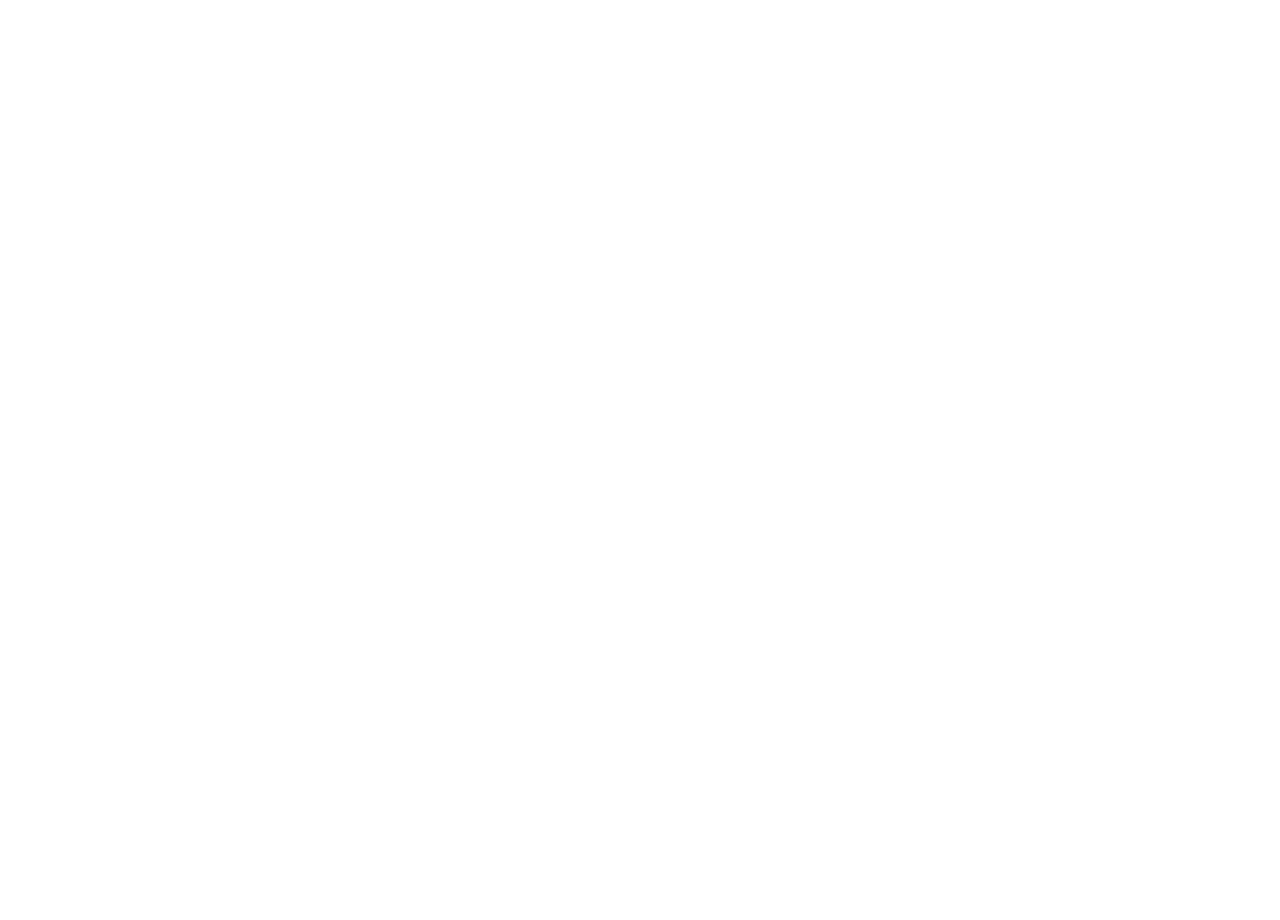
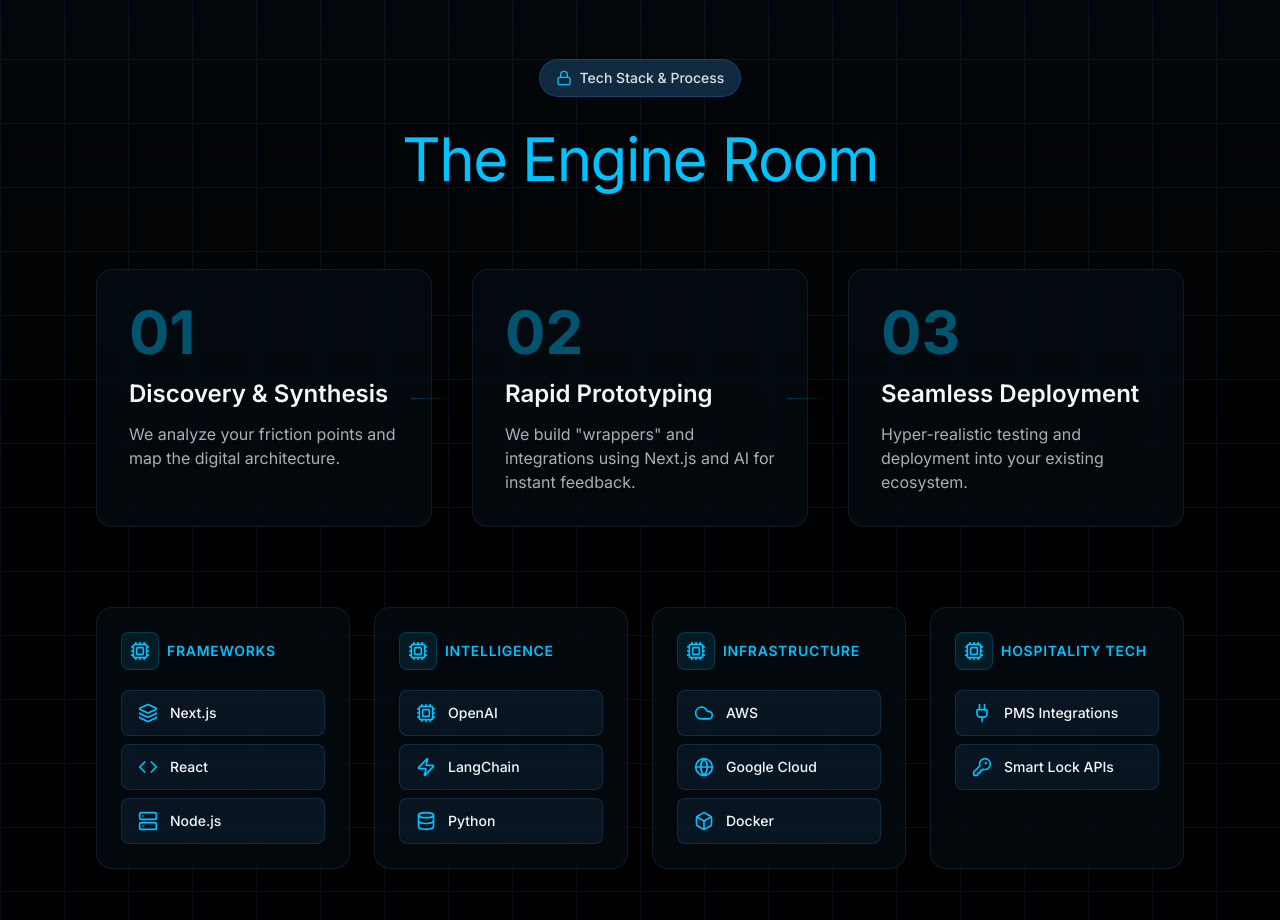
Before and after one commit to malikmajeed/skyware_it_solution, a Next.js app: page / in a window 1280 px wide. Shown: the part 1880-2800 px from the top of the page. Before the commit the page ends 1811 px from the top, so only its background shows below. Built offline with nearby package versions, Linux system fonts and the light colour scheme.

Commit message:
Add ServicesSection component and update dependencies

```diff
--- a/package.json
+++ b/package.json
@@ -11,6 +11,7 @@
   "dependencies": {
     "framer-motion": "^11.11.17",
     "lucide-react": "^0.563.0",
+    "react-icons": "^5.4.0",
     "next": "14.2.18",
     "react": "^18.3.1",
     "react-dom": "^18.3.1"
--- a/src/app/page.tsx
+++ b/src/app/page.tsx
@@ -2,12 +2,14 @@
 
 import { HeroSection } from '@/components/HeroSection';
 import { InnovationPathSection } from '@/components/homepage/InnovationPathSection';
+import {ServicesSection} from '@/components/homepage/ServicesSection';
 
 export default function Home() {
   return (
     <main className="min-h-screen">
       <HeroSection />
       <InnovationPathSection />
+      <ServicesSection />
     </main>
   );
 }
--- /dev/null
+++ b/src/components/homepage/ServicesSection.jsx
@@ -0,0 +1,176 @@
+import {
+    Cpu,
+    KeyRound,
+    Plug,
+    Code,
+    Zap,
+    Cloud,
+    Box,
+    Server,
+    Database,
+    Layers,
+    Globe,
+    Lock,
+} from 'lucide-react';
+
+import { motion } from 'framer-motion';
+
+const processSteps = [
+    {
+        step: '01',
+        title: 'Discovery & Synthesis',
+        description: 'We analyze your friction points and map the digital architecture.',
+    },
+    {
+        step: '02',
+        title: 'Rapid Prototyping',
+        description: 'We build "wrappers" and integrations using Next.js and AI for instant feedback.',
+    },
+    {
+        step: '03',
+        title: 'Seamless Deployment',
+        description: 'Hyper-realistic testing and deployment into your existing ecosystem.',
+    },
+];
+
+const techGroups = [
+    {
+        label: 'Frameworks',
+        items: [
+            { name: 'Next.js', Icon: Layers },
+            { name: 'React', Icon: Code },
+            { name: 'Node.js', Icon: Server },
+        ],
+    },
+    {
+        label: 'Intelligence',
+        items: [
+            { name: 'OpenAI', Icon: Cpu },
+            { name: 'LangChain', Icon: Zap },
+            { name: 'Python', Icon: Database },
+        ],
+    },
+    {
+        label: 'Infrastructure',
+        items: [
+            { name: 'AWS', Icon: Cloud },
+            { name: 'Google Cloud', Icon: Globe },
+            { name: 'Docker', Icon: Box },
+        ],
+    },
+    {
+        label: 'Hospitality Tech',
+        items: [
+            { name: 'PMS Integrations', Icon: Plug },
+            { name: 'Smart Lock APIs', Icon: KeyRound },
+        ],
+    },
+];
+
+export function ServicesSection() {
+    return (
+        <section className="relative py-24 sm:py-32 px-6 sm:px-12 lg:px-24 bg-black overflow-hidden">
+            <div
+                className="absolute inset-0 pointer-events-none opacity-20"
+                style={{
+                    backgroundImage: `
+              linear-gradient(to right, #1F4E79 1px, transparent 1px),
+              linear-gradient(to bottom, #1F4E79 1px, transparent 1px)
+            `,
+                    backgroundSize: '4rem 4rem',
+                }}
+            />
+
+            <div className="absolute inset-0 bg-gradient-to-b from-secondary/10 via-transparent to-transparent pointer-events-none" />
+
+            <div className="absolute top-0 left-1/2 -translate-x-1/2 w-full max-w-4xl h-px bg-gradient-to-r from-transparent via-accent/60 to-transparent" />
+
+            <div className="relative z-10 max-w-7xl mx-auto">
+                <motion.header
+                    className="text-center mb-16 sm:mb-20"
+                    initial={{ opacity: 0, y: 20 }}
+                    whileInView={{ opacity: 1, y: 0 }}
+                    viewport={{ once: true, margin: '-80px' }}
+                    transition={{ duration: 0.6 }}
+                >
+
+                    <div className="inline-flex items-center gap-2 px-4 py-2 rounded-full bg-secondary/50 border border-secondary/70 backdrop-blur-sm mb-8 hover:border-accent/50 transition-colors">
+                        <Lock className="w-4 h-4 text-accent" />
+                        <span className="text-sm font-medium capitalize text-neutral-light/90"> Tech Stack & Process</span>
+                    </div>
+                    <h2 className="text-3xl sm:text-4xl md:text-5xl lg:text-6xl  text-accent tracking-tight">
+                        The Engine Room
+                    </h2>
+                </motion.header>
+
+                <div className="mb-20 sm:mb-25">
+
+
+                    <div className="grid grid-cols-1 md:grid-cols-3 gap-8 lg:gap-10">
+                        {processSteps.map((item, index) => (
+                            <article
+                                key={item.step}
+                                className="relative rounded-2xl bg-secondary/10 backdrop-blur-sm border border-secondary/30 p-8 hover:border-accent/40 hover:bg-secondary/20 transition-all duration-300 group hover:shadow-lg hover:shadow-accent/10"
+                                style={{
+                                    animation: `slide-up 0.6s ease-out ${index * 0.15}s both`,
+                                }}
+                            >
+                                <div className="absolute -top-3 -left-3 w-16 h-16 rounded-full bg-gradient-to-br from-accent/20 to-transparent blur-xl opacity-0 group-hover:opacity-100 transition-opacity" />
+
+                                <span className="text-5xl sm:text-6xl font-bold text-accent/40 group-hover:text-accent/60 transition-colors">
+                                    {item.step}
+                                </span>
+                                <h4 className="text-xl sm:text-2xl font-semibold text-neutral-light mt-4 mb-3">
+                                    {item.title}
+                                </h4>
+                                <p className="text-neutral-light/70 text-sm sm:text-base leading-relaxed">
+                                    {item.description}
+                                </p>
+
+                                {index < processSteps.length - 1 && (
+                                    <div className="hidden md:block absolute top-1/2 -right-5 w-10 h-px bg-gradient-to-r from-accent/30 to-transparent" />
+                                )}
+                            </article>
+                        ))}
+                    </div>
+                </div>
+
+                <div>
+
+
+                    <div className="grid grid-cols-1 sm:grid-cols-2 lg:grid-cols-4 gap-6">
+                        {techGroups.map((group, groupIndex) => (
+                            <div
+                                key={group.label}
+                                className="rounded-2xl bg-secondary/10 backdrop-blur-sm border border-secondary/30 p-6 hover:border-accent/30 hover:bg-secondary/20 transition-all duration-300 group"
+                                style={{
+                                    animation: `fade-in 0.6s ease-out ${groupIndex * 0.1}s both`,
+                                }}
+                            >
+                                <div className="flex items-center gap-2 mb-5">
+                                    <div className="p-2 rounded-lg bg-accent/10 border border-accent/20">
+                                        <Cpu className="w-5 h-5 text-accent shrink-0" />
+                                    </div>
+                                    <span className="text-sm font-semibold text-accent uppercase tracking-wider">
+                                        {group.label}
+                                    </span>
+                                </div>
+                                <div className="flex flex-col gap-2">
+                                    {group.items.map(({ name, Icon }) => (
+                                        <div
+                                            key={name}
+                                            className="flex items-center gap-3 px-4 py-3 rounded-lg bg-secondary/20 border border-secondary/40 text-neutral-light text-sm font-medium hover:border-accent/40 hover:bg-secondary/30 transition-all duration-200 hover:translate-x-1"
+                                        >
+                                            <Icon className="w-5 h-5 text-accent shrink-0" />
+                                            <span>{name}</span>
+                                        </div>
+                                    ))}
+                                </div>
+                            </div>
+                        ))}
+                    </div>
+                </div>
+            </div>
+        </section>
+    );
+}
```
Also changed, not shown: public/skyware it solutions pakistan.png, 1 other file (tests, documents, lock files or other folders).
